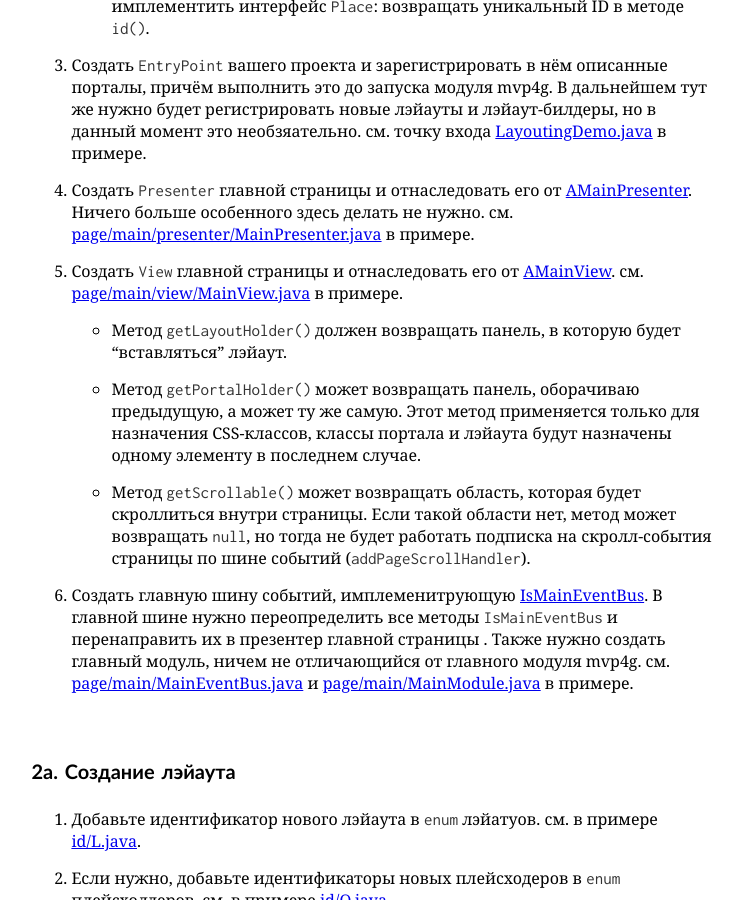
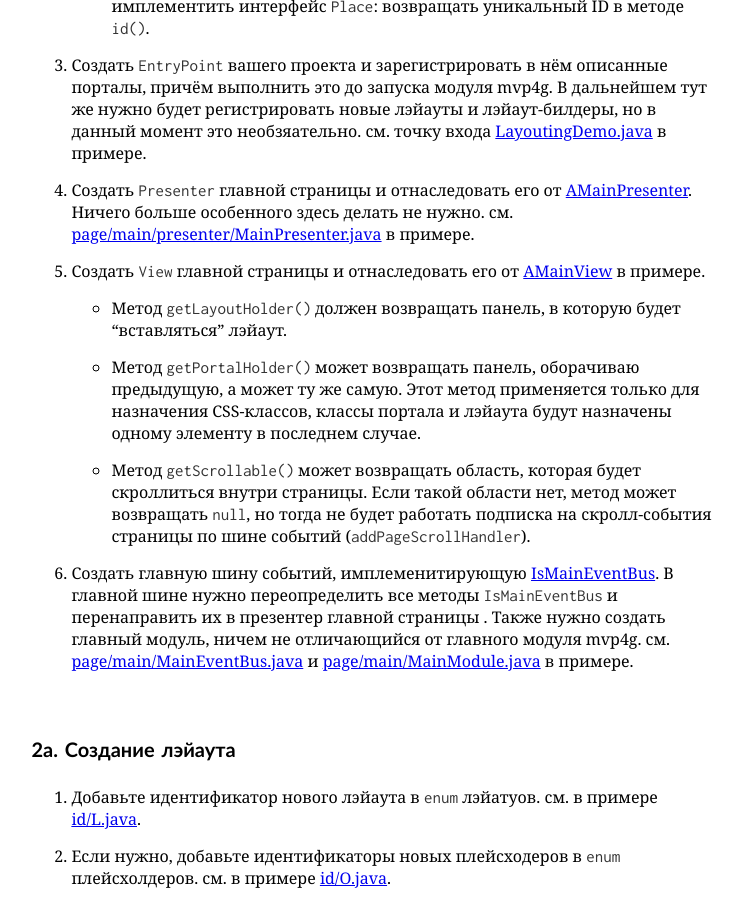
Before and after one commit to shamansir/gwt-mvp4g-layouting-demo, a Jekyll site: the page built from scenario-ru.markdown, in a window 1280 px wide and 900 px high, scrolled down 1176 px. Shown: the whole window, without its empty margins (263-1006 px from the left). Built offline with Jekyll 4.4.1, drawn with Linux system fonts in a browser that asks for light colours; some web fonts are replaced.

Commit message:
better links, start

```diff
--- a/scenario-ru.markdown
+++ b/scenario-ru.markdown
@@ -15,33 +15,33 @@ title: Сценарии
 
  1. Продумать систему навигации вашего проекта, желательно чтобы она ложилась на схему `тип-объекта/действие`.
  1. Создать четыре `enum`-файла. Эти четыре `enum`-файла — главная и единственная конфигурация структуры страниц и лэйатуов в проекте (они не должны сразу же отражать действительность, но что-то потенциально реальное в них всё же должно быть):
-   * Один (в примере: [id/P.java](https://github.com/shamansir/gwt-mvp4g-layouting-demo/tree/master/src/name/shamansir/mvplayout/client/id/P.java#files)) для перечисления _страниц_,описания _URL_-ов (группа — тип объекта, а событие — действие в упомянутой схеме `тип-объекта/действие`) и связывания их с _лэйаутами_. Для каждой страницы автоматически создаётся ID по методу `id()` (в примере в качестве ID везде берётся `name()` элемента из `enum`, но это может быть что угодно) и привязывается к созданному инстансу класса `Portal`: для этого `enum` должен имплементить интерфейс `PortalId`. Также вам понадобится быстрый способ получить значение `enum` из идентификатора `Portal`: в примере это метод `by(Portal page)`, для этого инстансы `Portal` хранятся внутри.
-   * Второй (в примере: [id/G.java](https://github.com/shamansir/gwt-mvp4g-layouting-demo/tree/master/src/name/shamansir/mvplayout/client/id/G.java#files)) для перечисления _групп_. Должен имплементить интерфейс `Group`: возвращать уникальный ID в методе `id()`.
-   * Третий (в примере: [id/L.java](https://github.com/shamansir/gwt-mvp4g-layouting-demo/tree/master/src/name/shamansir/mvplayout/client/id/L.java#files)) для перечисления _лэйаутов_. Должен имплементить интерфейс `LayoutId`: возвращать уникальный ID в методе `id()`.
-   * Четвёртый (в примере: [id/O.java](https://github.com/shamansir/gwt-mvp4g-layouting-demo/tree/master/src/name/shamansir/mvplayout/client/id/O.java#files)) для перечисления _плэйсхолдеров_. Должен имплементить интерфейс `Place`: возвращать уникальный ID в методе `id()`.
- 1. Создать `EntryPoint` вашего проекта и зарегистрировать в нём описанные порталы, причём выполнить это до запуска модуля mvp4g. В дальнейшем тут же нужно будет регистрировать новые лэйауты и лэйаут-билдеры, но в данный момент это необзяательно. см. точку входа [LayoutingDemo.java](https://github.com/shamansir/gwt-mvp4g-layouting-demo/blob/master/src/name/shamansir/mvplayout/client/LayoutingDemo.java#files) в примере.
- 1. Создать `Presenter` главной страницы и отнаследовать его от [AMainPresenter](https://github.com/shamansir/gwt-mvp4g-layouting-demo/blob/master/src/name/shamansir/mvplayout/lib/mvp/AMainPresenter.java#files). Ничего больше особенного здесь делать не нужно. см. [page/main/presenter/MainPresenter.java](https://github.com/shamansir/gwt-mvp4g-layouting-demo/blob/master/src/name/shamansir/mvplayout/client/page/main/presenter/MainPresenter.java#files) в примере.
- 1. Создать `View` главной страницы и отнаследовать его от [AMainView](https://github.com/shamansir/gwt-mvp4g-layouting-demo/blob/master/src/name/shamansir/mvplayout/lib/mvp/AMainView.java#files). см. [page/main/view/MainView.java](https://github.com/shamansir/gwt-mvp4g-layouting-demo/blob/master/src/name/shamansir/mvplayout/client/page/main/view/MainView.java#files) в примере.
+   * Один (в примере: [id/P.java][P]) для перечисления _страниц_,описания _URL_-ов (группа — тип объекта, а событие — действие в упомянутой схеме `тип-объекта/действие`) и связывания их с _лэйаутами_. Для каждой страницы автоматически создаётся ID по методу `id()` (в примере в качестве ID везде берётся `name()` элемента из `enum`, но это может быть что угодно) и привязывается к созданному инстансу класса `Portal`: для этого `enum` должен имплементить интерфейс `PortalId`. Также вам понадобится быстрый способ получить значение `enum` из идентификатора `Portal`: в примере это метод `by(Portal page)`, для этого инстансы `Portal` хранятся внутри.
+   * Второй (в примере: [id/G.java][G]) для перечисления _групп_. Должен имплементить интерфейс `Group`: возвращать уникальный ID в методе `id()`.
+   * Третий (в примере: [id/L.java][L]) для перечисления _лэйаутов_. Должен имплементить интерфейс `LayoutId`: возвращать уникальный ID в методе `id()`.
+   * Четвёртый (в примере: [id/O.java][O]) для перечисления _плэйсхолдеров_. Должен имплементить интерфейс `Place`: возвращать уникальный ID в методе `id()`.
+ 1. Создать `EntryPoint` вашего проекта и зарегистрировать в нём описанные порталы, причём выполнить это до запуска модуля mvp4g. В дальнейшем тут же нужно будет регистрировать новые лэйауты и лэйаут-билдеры, но в данный момент это необзяательно. см. точку входа [LayoutingDemo.java][LayoutingDemo] в примере.
+ 1. Создать `Presenter` главной страницы и отнаследовать его от [AMainPresenter][]. Ничего больше особенного здесь делать не нужно. см. [page/main/presenter/MainPresenter.java][MainPresenter] в примере.
+ 1. Создать `View` главной страницы и отнаследовать его от [AMainView][] в примере.
    * Метод `getLayoutHolder()` должен возвращать панель, в которую будет "вставляться" лэйаут.
    * Метод `getPortalHolder()` может возвращать панель, оборачиваю предыдущую, а может ту же самую. Этот метод применяется только для назначения CSS-классов, классы портала и лэйаута будут назначены одному элементу в последнем случае.
    * Метод `getScrollable()` может возвращать область, которая будет скроллиться внутри страницы. Если такой области нет, метод может возвращать `null`, но тогда не будет работать подписка на скролл-события страницы по шине событий (`addPageScrollHandler`).
- 1. Создать главную шину событий, имплеменитрующую [IsMainEventBus](https://github.com/shamansir/gwt-mvp4g-layouting-demo/blob/master/src/name/shamansir/mvplayout/lib/mvp/IsMainEventBus.java#files). В главной шине нужно переопределить все методы `IsMainEventBus` и перенаправить их в презентер главной страницы . Также нужно создать главный модуль, ничем не отличающийся от главного модуля mvp4g. см. [page/main/MainEventBus.java](https://github.com/shamansir/gwt-mvp4g-layouting-demo/blob/master/src/name/shamansir/mvplayout/client/page/main/MainEventBus.java#files) и [page/main/MainModule.java](https://github.com/shamansir/gwt-mvp4g-layouting-demo/blob/master/src/name/shamansir/mvplayout/client/page/main/MainModule.java#files) в примере.
+ 1. Создать главную шину событий, имплеменитирующую [IsMainEventBus][]. В главной шине нужно переопределить все методы `IsMainEventBus` и перенаправить их в презентер главной страницы . Также нужно создать главный модуль, ничем не отличающийся от главного модуля mvp4g. см. [page/main/MainEventBus.java][MainEventBus] и [page/main/MainModule.java][MainModule] в примере.
 
 ### 2a. Создание лэйаута
 
- 1. Добавьте идентификатор нового лэйаута в `enum` лэйатуов. см. в примере [id/L.java](https://github.com/shamansir/gwt-mvp4g-layouting-demo/tree/master/src/name/shamansir/mvplayout/client/id/L.java#files).
- 1. Если нужно, добавьте идентификаторы новых плейсходеров в `enum` плейсхолдеров. см. в примере [id/O.java](https://github.com/shamansir/gwt-mvp4g-layouting-demo/tree/master/src/name/shamansir/mvplayout/client/id/O.java#files).
- 1. Если вы хотите описать лэйаут декларативно, создайте соответствующий `ui.xml`. В этом `ui.xml` для обозначения мест, куда будут вставляться портлеты (плейсхолдеров) потребуется использовать виджет [Outlet](https://github.com/shamansir/gwt-mvp4g-layouting-demo/blob/master/src/name/shamansir/mvplayout/lib/ui/widget/Outlet.java#files). см. [layout/LayoutItem.ui.xml](https://github.com/shamansir/gwt-mvp4g-layouting-demo/blob/master/src/name/shamansir/mvplayout/client/layout/LayoutItem.ui.xml) в примере. Можно описывать лэйаут и не декларативно, тогда придётся создавать плэйсхолдеры используя конструктор [Outlet](https://github.com/shamansir/gwt-mvp4g-layouting-demo/blob/master/src/name/shamansir/mvplayout/lib/ui/widget/Outlet.java#files).
- 1. Создайте класс лэйаута, отнаследовав его от [Layout](https://github.com/shamansir/gwt-mvp4g-layouting-demo/blob/master/src/name/shamansir/mvplayout/lib/ui/widget/Layout.java#files). В родительский конструктор передайте новый идентификатор лэйаута и идентификаторы всех плейсходеров, принадлежащих этому лэйауту. В переопределённом методе `prepareOutlet()` возвратите нужный `Outlet` по переданному идентификатору. Виджет должен инициироваться прямо в конструкторе. см. [layout/LayoutItem.java](https://github.com/shamansir/gwt-mvp4g-layouting-demo/blob/master/src/name/shamansir/mvplayout/client/layout/LayoutItem.java#files) в примере.
- 1. Зарегистрируйте лэйаут в точке входа через метод `Layouts.register()`. см. [LayoutingDemo.java:47](https://github.com/shamansir/gwt-mvp4g-layouting-demo/blob/master/src/name/shamansir/mvplayout/client/LayoutingDemo.java#L47) в примере.
+ 1. Добавьте идентификатор нового лэйаута в `enum` лэйатуов. см. в примере [id/L.java][L].
+ 1. Если нужно, добавьте идентификаторы новых плейсходеров в `enum` плейсхолдеров. см. в примере [id/O.java][O].
+ 1. Если вы хотите описать лэйаут декларативно, создайте соответствующий `ui.xml`. В этом `ui.xml` для обозначения мест, куда будут вставляться портлеты (плейсхолдеров) потребуется использовать виджет [Outlet][]. см. [layout/LayoutItem.ui.xml][LayoutItem.ux] в примере. Можно описывать лэйаут и не декларативно, тогда придётся создавать плэйсхолдеры используя конструктор [Outlet][].
+ 1. Создайте класс лэйаута, отнаследовав его от [Layout][]. В родительский конструктор передайте новый идентификатор лэйаута и идентификаторы всех плейсходеров, принадлежащих этому лэйауту. В переопределённом методе `prepareOutlet()` возвратите нужный `Outlet` по переданному идентификатору. Виджет должен инициироваться прямо в конструкторе. см. [layout/LayoutItem.java][LayoutItem] в примере.
+ 1. Зарегистрируйте лэйаут в точке входа через метод `Layouts.register()`. см. [LayoutingDemo.java:47][LayoutingDemo.L47] в примере.
 
 ### 2b. Создание лэйаута с состояниями
 
- 1. Добавьте идентификатор нового лэйаута в `enum` лэйатуов. см. в примере [id/L.java](https://github.com/shamansir/gwt-mvp4g-layouting-demo/tree/master/src/name/shamansir/mvplayout/client/id/L.java#files).
- 1. Если нужно, добавьте идентификаторы новых плейсходеров в `enum` плейсхолдеров. Туда же добавьте плейсхолдер для информирования о состоянии (я назвал его `STATUS`), если вы его ещё не завели. см. в примере [id/O.java](https://github.com/shamansir/gwt-mvp4g-layouting-demo/tree/master/src/name/shamansir/mvplayout/client/id/O.java#files).
- 1. Если вы хотите описать лэйаут декларативно, создайте соответствующий `ui.xml`. В этом `ui.xml` для обозначения мест, куда будут вставляться портлеты (плейсхолдеров) потребуется использовать виджет [Outlet](https://github.com/shamansir/gwt-mvp4g-layouting-demo/blob/master/src/name/shamansir/mvplayout/lib/ui/widget/Outlet.java#files). Для места, куда будет вставляться сообщение о состоянии тоже подготовьте плэйсхолдер. см. [layout/LayoutEdit.ui.xml](https://github.com/shamansir/gwt-mvp4g-layouting-demo/blob/master/src/name/shamansir/mvplayout/client/layout/LayoutEdit.ui.xml) в примере. Можно описывать лэйаут и не декларативно, тогда придётся создавать плэйсхолдеры используя конструктор [Outlet](https://github.com/shamansir/gwt-mvp4g-layouting-demo/blob/master/src/name/shamansir/mvplayout/lib/ui/widget/Outlet.java#files).
- 1. Создайте класс лэйаута, отнаследовав его от [LayoutWithState](https://github.com/shamansir/gwt-mvp4g-layouting-demo/blob/master/src/name/shamansir/mvplayout/lib/ui/state/LayoutWithState.java#files). В родительский конструктор передайте новый идентификатор лэйаута и идентификаторы всех плейсходеров, принадлежащих этому лэйауту. Отдельно (последним параметром) передайте идентификатор плэйсхолдера, предназначенного для сообщения о состоянии. В переопределённом методе `prepareOutlet()` возвратите нужный `Outlet` по переданному идентификатору. В методе `prepare(State)` вы можете по переданному состоянию переключать видимость тех или иных виджетов внутри лэйаута и/или делать что-то ещё, если нужно. Виджет должен инициироваться прямо в конструкторе. см. [layout/LayoutEdit.java](https://github.com/shamansir/gwt-mvp4g-layouting-demo/blob/master/src/name/shamansir/mvplayout/client/layout/LayoutEdit.java#files) в примере.
- 1. Зарегистрируйте лэйаут в точке входа через метод `Layouts.register()`. см. [LayoutingDemo.java:47](https://github.com/shamansir/gwt-mvp4g-layouting-demo/blob/master/src/name/shamansir/mvplayout/client/LayoutingDemo.java#L47) в примере.
+ 1. Добавьте идентификатор нового лэйаута в `enum` лэйатуов. см. в примере [id/L.java][L].
+ 1. Если нужно, добавьте идентификаторы новых плейсходеров в `enum` плейсхолдеров. Туда же добавьте плейсхолдер для информирования о состоянии (я назвал его `STATUS`), если вы его ещё не завели. см. в примере [id/O.java][O].
+ 1. Если вы хотите описать лэйаут декларативно, создайте соответствующий `ui.xml`. В этом `ui.xml` для обозначения мест, куда будут вставляться портлеты (плейсхолдеров) потребуется использовать виджет [Outlet][]. Для места, куда будет вставляться сообщение о состоянии тоже подготовьте плэйсхолдер. см. [layout/LayoutEdit.ui.xml][LayoutEdit.ux] в примере. Можно описывать лэйаут и не декларативно, тогда придётся создавать плэйсхолдеры используя конструктор [Outlet][].
+ 1. Создайте класс лэйаута, отнаследовав его от [LayoutWithState][]. В родительский конструктор передайте новый идентификатор лэйаута и идентификаторы всех плейсходеров, принадлежащих этому лэйауту. Отдельно (последним параметром) передайте идентификатор плэйсхолдера, предназначенного для сообщения о состоянии. В переопределённом методе `prepareOutlet()` возвратите нужный `Outlet` по переданному идентификатору. В методе `prepare(State)` вы можете по переданному состоянию переключать видимость тех или иных виджетов внутри лэйаута и/или делать что-то ещё, если нужно. Виджет должен инициироваться прямо в конструкторе. см. [layout/LayoutEdit.java][LayoutEdit] в примере.
+ 1. Зарегистрируйте лэйаут в точке входа через метод `Layouts.register()`. см. [LayoutingDemo.java:47][LayoutingDemo.L47] в примере.
 
 ### 3. Создание группы страниц (модуля)
 
```
Also changed, not shown: other parts of scenario-ru.markdown (+23 -0 lines).
